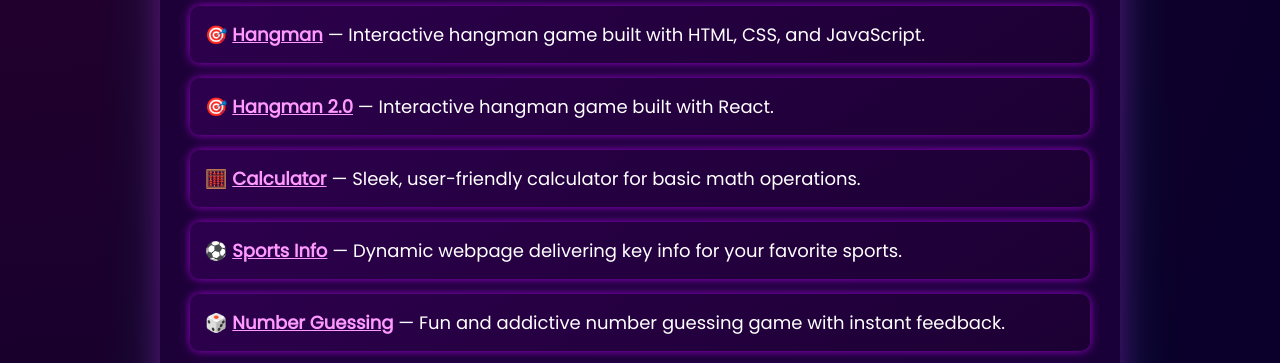
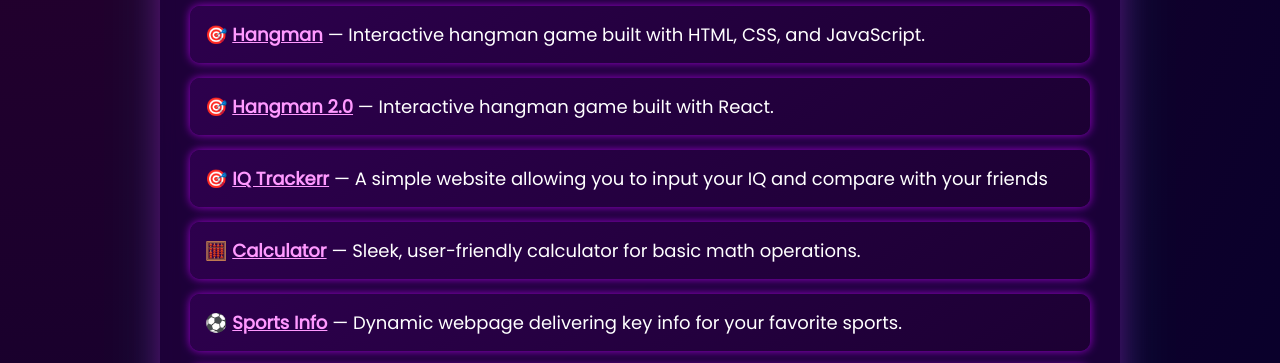
Before and after one commit to Sahar12572/My-Portfolio, a plain HTML site: page index.html in a window 1280 px wide. Shown: the part 355-718 px from the top of the page. Drawn offline with Linux system fonts and the light colour scheme.

Commit message:
Update index.html

```diff
--- a/index.html
+++ b/index.html
@@ -42,6 +42,18 @@
               >
             </strong>
             — Interactive hangman game built with React.
+          </li>
+           <li>
+            <strong
+              >🎯
+              <a
+                href="https://sahar12572.github.io/IQ-Tracker/"
+                target="_blank"
+                rel="noopener noreferrer"
+                >IQ Trackerr</a
+              >
+            </strong>
+            — A simple website allowing you to input your IQ and compare with your friends
           </li>
           <li>
             <strong
```
